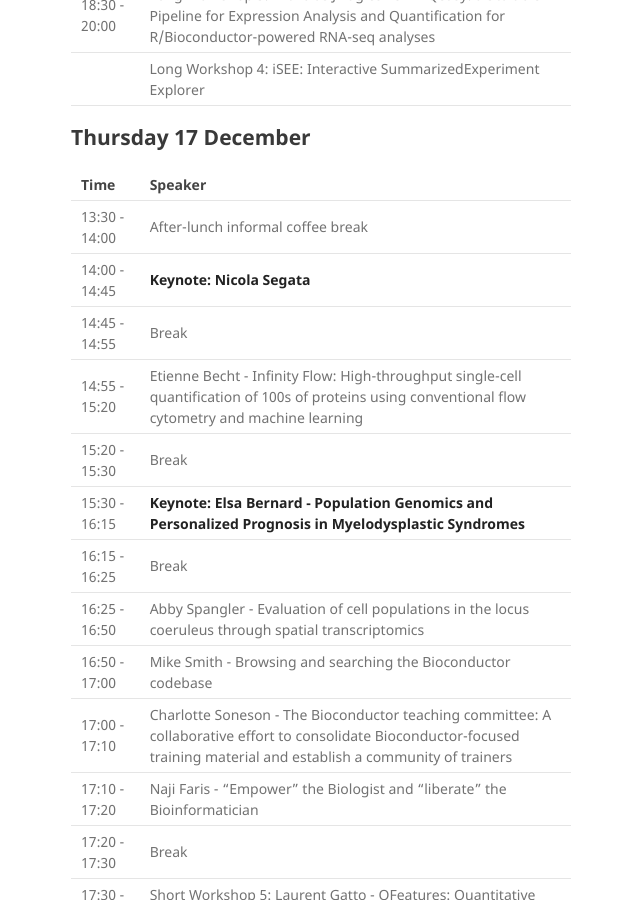
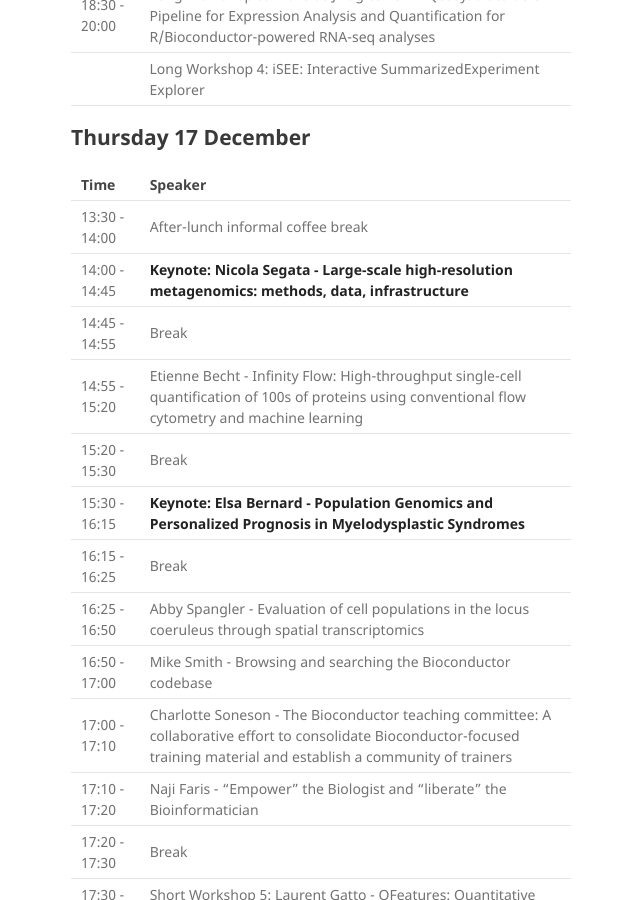
Before and after one commit to Bioconductor/EuroBioc2020, a Jekyll site: the page built from docs/conference_schedule.md, in a window 1280 px wide and 900 px high, scrolled down 3816 px. Shown: the whole window, without its empty margins (499-1139 px from the left). Built offline with Jekyll 4.4.1, drawn with Linux system fonts in a browser that asks for light colours.

Commit message:
Title for Segata's keynote

```diff
--- a/docs/conference_schedule.md
+++ b/docs/conference_schedule.md
@@ -86,7 +86,7 @@ The conference will take place on 14-18 December 2020, from 14:00 to 20:00 CET.
 | Time | Speaker |
 | ---- | ------- |
 | 13:30 - 14:00 | After-lunch informal coffee break |
-| 14:00 - 14:45 | **Keynote: Nicola Segata** |
+| 14:00 - 14:45 | **Keynote: Nicola Segata - Large-scale high-resolution metagenomics: methods, data, infrastructure** |
 | 14:45 - 14:55 | Break |
 | 14:55 - 15:20 | Etienne Becht - Infinity Flow: High-throughput single-cell quantification of 100s of proteins using conventional flow cytometry and machine learning |
 | 15:20 - 15:30 | Break |
```
